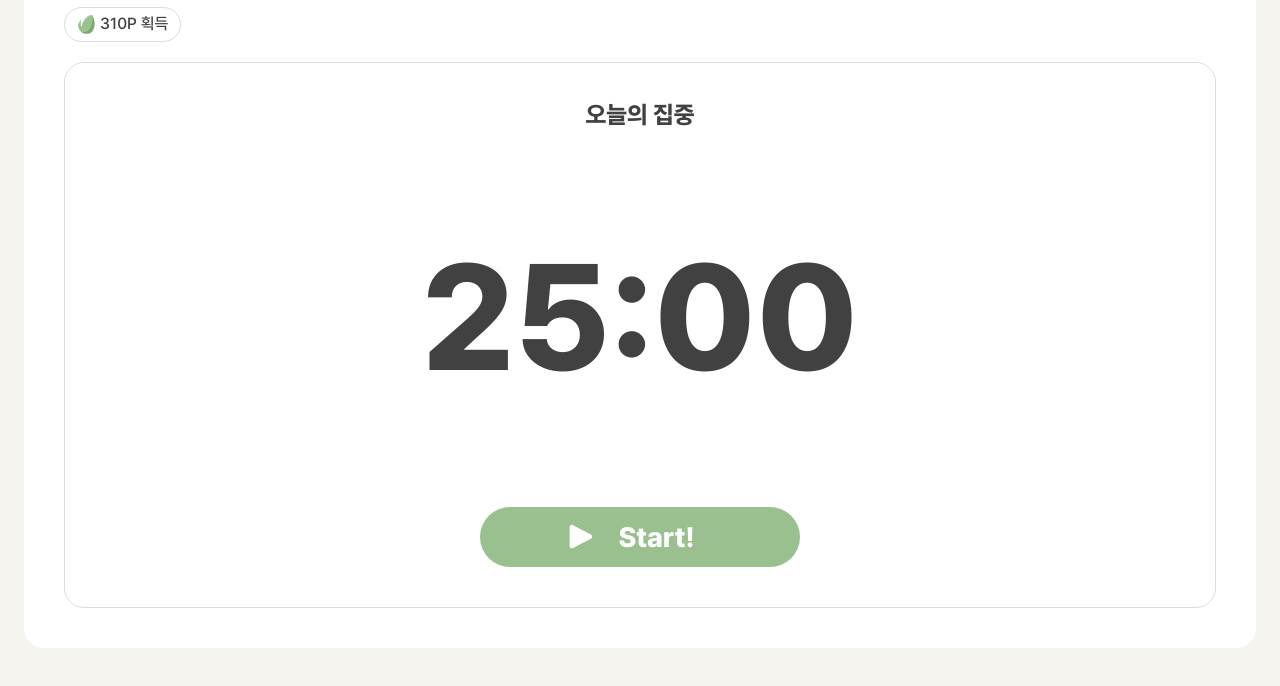
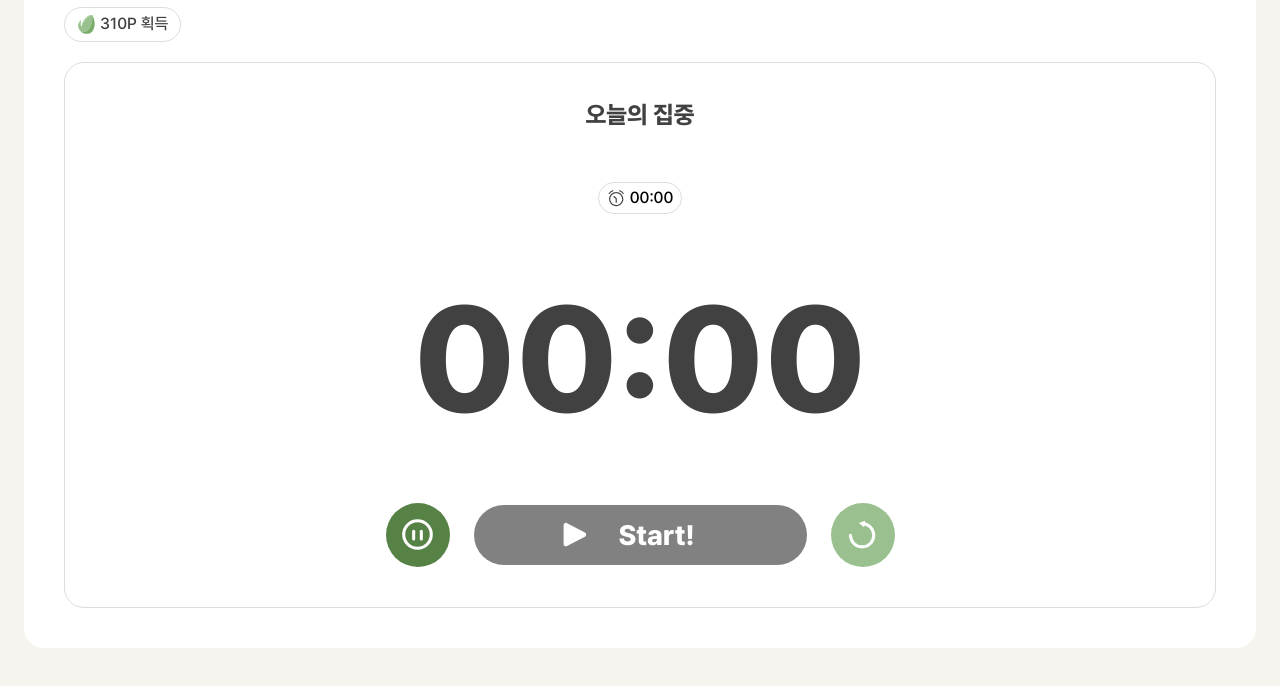
Before and after one commit to rakaso598/rakaso598-6-studyforest-phytoncide-FS, a React (Vite) app in the folder frontend/: page /today-focus in a window 1280 px wide. Both pictures are taken after a click on the button "Start!". Shown: the part 277-963 px from the top of the page. Built offline with nearby package versions, Linux system fonts and the light colour scheme; a web font is replaced by a local one.

Commit message:
feat: favicon 추가, 타이머 숫자 입력창 수정, start 버튼 클릭 이벤트 추가

```diff
--- a/frontend/index.html
+++ b/frontend/index.html
@@ -2,7 +2,7 @@
 <html lang="en">
   <head>
     <meta charset="UTF-8" />
-    <link rel="icon" type="image/svg+xml" href="/vite.svg" />
+    <link rel="icon" href="/images/icon/ic_favicon_study.svg" />
     <meta name="viewport" content="width=device-width, initial-scale=1.0" />
     <title>공부의 숲</title>
   </head>
--- a/frontend/src/pages/today-focus/TodayFocus.jsx
+++ b/frontend/src/pages/today-focus/TodayFocus.jsx
@@ -1,10 +1,45 @@
-import React from "react";
+import React, { useState } from "react";
 import { Link } from "react-router-dom";
 import styles from "./TodayFocus.module.css";
 
 const TodayFocus = () => {
+  const [timer, setTimer] = useState(false);
+  const [minute, setMinute] = useState("00");
+  const [second, setSecond] = useState("00");
+
+  const handleTimerInput = (e) => {
+    if (e.target.id === "minute") {
+      if (minute !== "00") return;
+      setMinute("");
+    } else {
+      if (second !== "00") return;
+      setSecond("");
+    }
+  };
+
+  const handleTimerDefault = (e) => {
+    if (e.target.id === "minute" && !minute) {
+      setMinute("00");
+    } else if (!second) {
+      setSecond("00");
+    }
+  };
+
+  const handleTimerValue = (e) => {
+    if (e.target.id === "minute") {
+      setMinute(e.target.value);
+    } else {
+      setSecond(e.target.value);
+    }
+  };
+
+  const handleTimerStart = () => {
+    setTimer(!timer);
+  };
+
   const point = 310;
   return (
+    <>
       <div className={styles.container}>
         <div className={styles.box}>
           <nav className={styles.navBar}>
@@ -12,11 +47,17 @@ const TodayFocus = () => {
             <div className={styles.navBtnContainer}>
               <Link to="/study-create" className={styles.navBtn}>
                 오늘의 습관
-              <img src="/images/icon/ic_arrow_right.svg" alt="오른쪽 화살표" />
+                <img
+                  src="/images/icon/ic_arrow_right.svg"
+                  alt="오른쪽 화살표"
+                />
               </Link>
               <Link to="/" className={styles.navBtn}>
                 <p>홈</p>
-              <img src="/images/icon/ic_arrow_right.svg" alt="오른쪽 화살표" />
+                <img
+                  src="/images/icon/ic_arrow_right.svg"
+                  alt="오른쪽 화살표"
+                />
               </Link>
             </div>
           </nav>
@@ -30,15 +71,60 @@ const TodayFocus = () => {
           <div className={styles.focusContainer}>
             <div className={styles.focus}>
               <h2 className={styles.focusTxt}>오늘의 집중</h2>
-            <p className={styles.focusTimer}>25:00</p>
-            <button className={styles.focusBtn}>
+              {timer ? (
+                <div className={styles.focusSelectTimeContainer}>
+                  <img src="/public/images/icon/ic_timer.svg" alt="시계" />
+                  <p>{minute + ":" + second}</p>
+                </div>
+              ) : null}
+              <div className={styles.focusTimerContainer}>
+                <input
+                  onClick={handleTimerInput}
+                  onBlur={handleTimerDefault}
+                  onChange={handleTimerValue}
+                  value={minute}
+                  className={styles.focusMinTimer}
+                  id="minute"
+                />
+                <p>:</p>
+                <input
+                  onClick={handleTimerInput}
+                  onBlur={handleTimerDefault}
+                  onChange={handleTimerValue}
+                  value={second}
+                  className={styles.focusSecTimer}
+                  id="second"
+                />
+              </div>
+              <div className={styles.focusBtnContainer}>
+                {timer ? (
+                  <button className={styles.focusPauseBtn}>
+                    <img src="/images/icon/ic_pause.svg" alt="일시정지" />
+                  </button>
+                ) : null}
+                <button
+                  onClick={handleTimerStart}
+                  className={`${styles.focusStartBtn}
+                  ${timer ? styles.disable : null}
+                  ${timer ? styles.timeOver : null}`}
+                >
                   <img src="/images/icon/ic_play.svg" alt="시작" />
                   <p>Start!</p>
                 </button>
+                {timer ? (
+                  <button className={styles.focusRestartBtn}>
+                    <img src="/images/icon/ic_restart.svg" alt="초기화" />
+                  </button>
+                ) : null}
               </div>
             </div>
           </div>
         </div>
+      </div>
+      {/* <div className={styles.modal}>
+        <p>🚨 집중이 중단되었습니다.</p>
+      </div> */}
+    </>
   );
 };
 
--- a/frontend/src/pages/today-focus/TodayFocus.module.css
+++ b/frontend/src/pages/today-focus/TodayFocus.module.css
@@ -106,13 +106,77 @@
   font-size: 24px;
 }
 
-.focusTimer {
+.focusSelectTimeContainer {
+  display: flex;
+  justify-content: center;
+  align-items: center;
+  border: 1px, solid, var(--color-gray-200);
+  border-radius: 50px;
+  padding: 5px 8px;
+  gap: 4px;
+}
+
+.focusSelectTimeContainer p {
+  font-weight: 500;
+  font-size: 16px;
+}
+
+.focusTimerContainer {
+  display: flex;
+  justify-content: center;
   color: var(--text-black);
   font-weight: 800;
   font-size: 80px;
 }
 
-.focusBtn {
+.focusMinTimer {
+  text-align: end;
+  color: var(--text-black);
+  font-weight: 800;
+  font-size: 80px;
+  width: 100%;
+  border: none;
+  outline: none;
+  padding: 0;
+}
+
+.focusSecTimer {
+  text-align: start;
+  color: var(--text-black);
+  font-weight: 800;
+  font-size: 80px;
+  width: 100%;
+  border: none;
+  outline: none;
+  padding: 0;
+}
+
+.focusBtnContainer {
+  display: flex;
+  gap: 8px;
+  justify-content: center;
+  align-items: center;
+}
+
+.focusPauseBtn {
+  background-color: var(--text-green);
+  display: flex;
+  justify-content: center;
+  align-items: center;
+  border: none;
+  border-radius: 100%;
+  padding: 0;
+  width: 48px;
+  height: 48px;
+  cursor: pointer;
+}
+
+.focusPauseBtn img {
+  width: 26.4px;
+  height: 26.4px;
+}
+
+.focusStartBtn {
   color: var(--text-white);
   background-color: var(--bg-green);
   font-weight: 800;
@@ -125,11 +189,53 @@
   padding: 10px 28px 10px 20px;
   gap: 8px;
   cursor: pointer;
+  height: 45px;
 }
 
-.focusBtn img {
+.focusStartBtn.disable {
+  background-color: var(--text-gray);
+  cursor: default;
+}
+
+.focusStartBtn p {
+  width: 60px;
+}
+
+.focusRestartBtn {
+  background-color: var(--bg-green);
+  display: flex;
+  justify-content: center;
+  align-items: center;
+  border: none;
+  border-radius: 100%;
+  padding: 0;
+  width: 48px;
+  height: 48px;
+  cursor: pointer;
+}
+
+.focusRestartBtn img {
+  width: 26.4px;
+  height: 26.4px;
+}
+
+.focusStartBtn img {
   width: 24px;
   height: 24px;
+}
+
+.modal {
+  display: flex;
+  justify-content: center;
+  align-items: center;
+  width: 223px;
+  height: 47px;
+  border-radius: 12px;
+  padding: 14px 25px;
+  background-color: var(--bg-pink);
+  color: var(--error-light);
+  font-weight: 500;
+  font-size: 16px;
 }
 
 @media (min-width: 744px) {
@@ -163,19 +269,56 @@
     height: 430px;
   }
 
-  .focusTimer {
+  .focusTimerContainer {
     font-size: 120px;
   }
 
-  .focusBtn {
+  .focusMinTimer {
+    font-size: 120px;
+  }
+
+  .focusSecTimer {
+    font-size: 120px;
+  }
+
+  .focusBtnContainer {
+    gap: 24px;
+  }
+
+  .focusPauseBtn {
+    width: 64px;
+    height: 64px;
+  }
+
+  .focusPauseBtn img {
+    width: 35.2px;
+    height: 35.2px;
+  }
+
+  .focusStartBtn {
     font-size: 28px;
     padding: 8px 105px 8px 78px;
     gap: 16px;
+    height: 60px;
   }
 
-  .focusBtn img {
+  .focusStartBtn p {
+    width: 90px;
+  }
+
+  .focusStartBtn img {
     width: 44px;
     height: 44px;
+  }
+
+  .focusRestartBtn {
+    width: 64px;
+    height: 64px;
+  }
+
+  .focusRestartBtn img {
+    width: 35.2px;
+    height: 35.2px;
   }
 }
 
@@ -198,7 +341,15 @@
     height: 546px;
   }
 
-  .focusTimer {
+  .focusTimerContainer {
+    font-size: 150px;
+  }
+
+  .focusMinTimer {
+    font-size: 150px;
+  }
+
+  .focusSecTimer {
     font-size: 150px;
   }
 }
```
Also changed, not shown: frontend/public/images/icon/ic_favicon_study.svg (added), frontend/public/images/icon/ic_timer.svg (added). Lines whose indentation alone changed are shown as unchanged.
